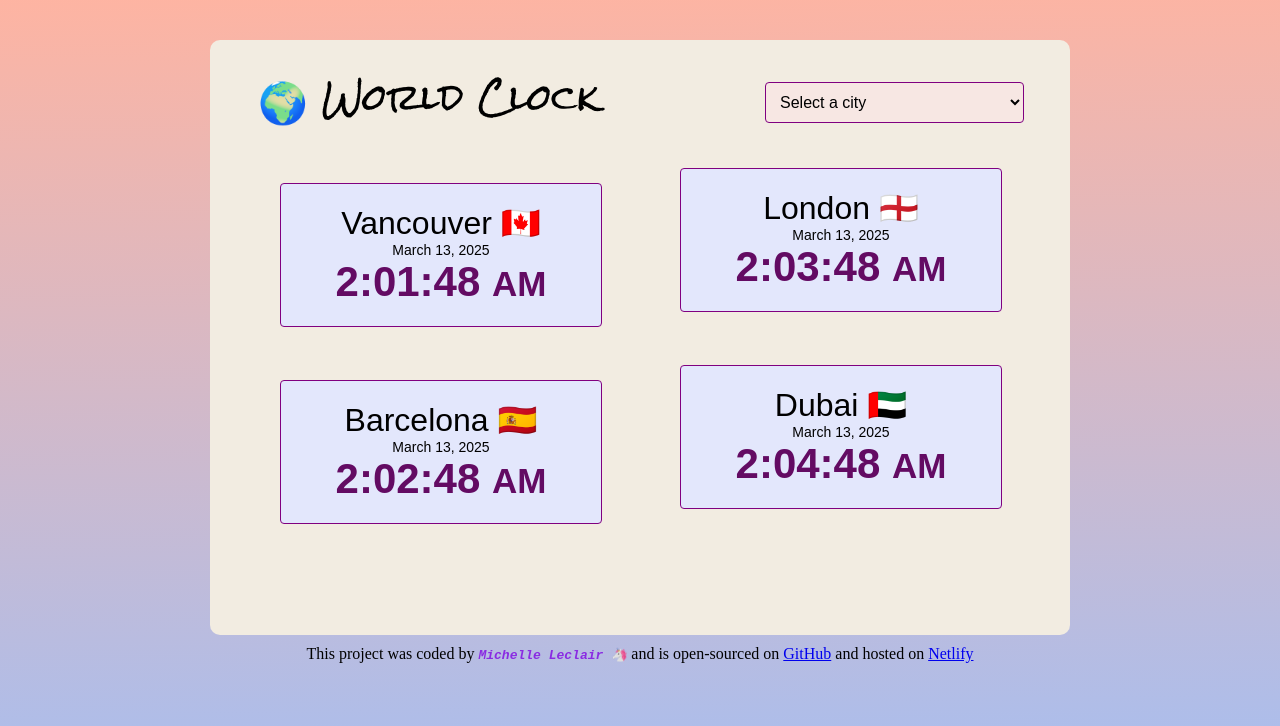
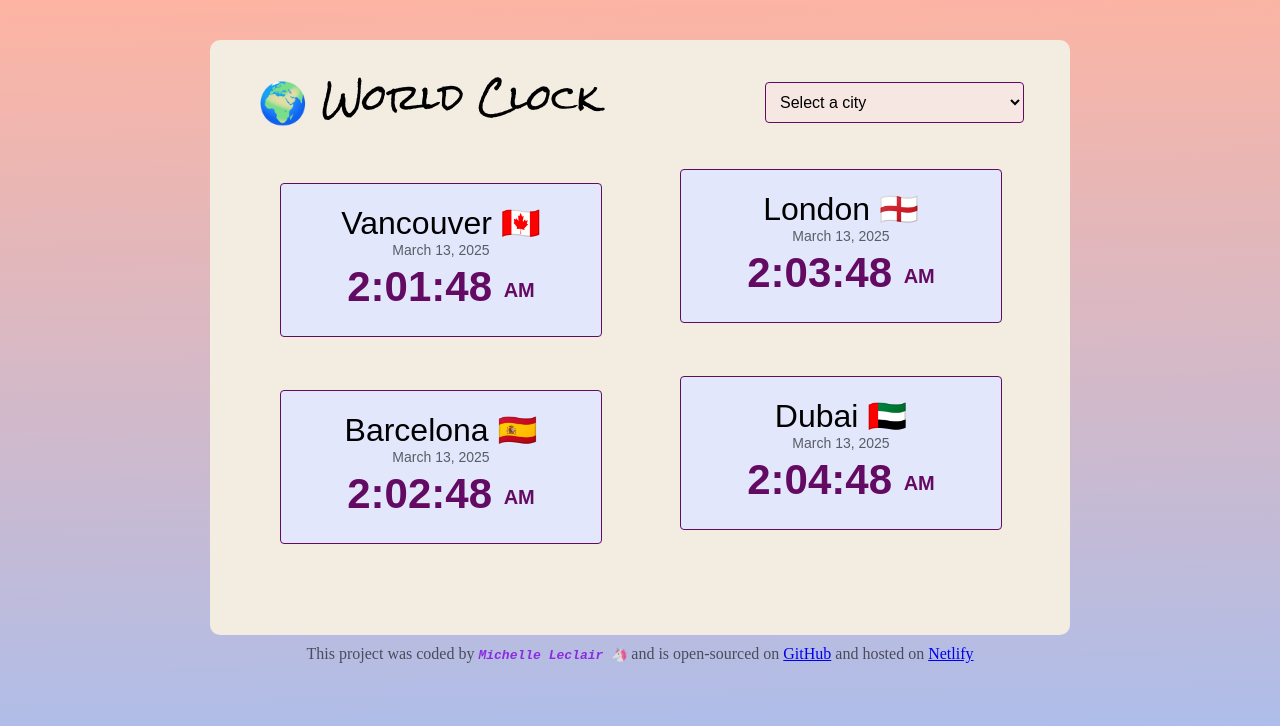
Before and after one commit to techgal14/scpao-week2-final-project, a plain HTML site: page index.html in a window 1280 px wide. Drawn offline with nearby package versions, Linux system fonts and the light colour scheme; a web font is replaced by a local one.

Commit message:
update CSS

```diff
--- a/src/style.css
+++ b/src/style.css
@@ -17,7 +17,7 @@ h1 {
 
 select {
   background-color: #f7e7e3;
-  border-color: purple;
+  border-color: #630b63;
   border-radius: 4px;
   display: flex;
   font-size: 16px;
@@ -29,7 +29,7 @@ select {
 }
 
 footer {
-  color: black;
+  color: rgba(0, 0, 0, 0.6);
   font-size: 16px;
   padding-top: 20px;
   text-align: center;
@@ -70,7 +70,7 @@ footer {
 
 .city-container-one {
   background-color: #e3e7fc;
-  border: 1px solid purple;
+  border: 1px solid #630b63;
   border-radius: 4px;
   max-width: 40%;
   padding: 20px 0;
@@ -82,7 +82,7 @@ footer {
 
 .city-container-two {
   background-color: #e3e7fc;
-  border: 1px solid purple;
+  border: 1px solid #630b63;
   border-radius: 4px;
   max-width: 40%;
   padding: 20px 0;
@@ -94,25 +94,25 @@ footer {
 
 .city-container-three {
   background-color: #e3e7fc;
-  border: 1px solid purple;
+  border: 1px solid #630b63;
   border-radius: 4px;
   max-width: 40%;
   padding: 20px 0;
   position: relative;
   right: -440px;
-  bottom: 373px;
+  bottom: 392px;
   text-align: center;
 }
 
 .city-container-four {
   background-color: #e3e7fc;
-  border: 1px solid purple;
+  border: 1px solid #630b63;
   border-radius: 4px;
   max-width: 40%;
   padding: 20px 0;
   position: relative;
   right: -440px;
-  bottom: 320px;
+  bottom: 339px;
   text-align: center;
 }
 
@@ -124,12 +124,20 @@ footer {
 .date {
   font-size: 14px;
   font-weight: 400;
+  opacity: 0.6;
 }
 
 .time {
   color: #630b63;
   font-size: 42px;
   font-weight: 700;
+  padding: 5px;
+}
+
+.time small {
+  font-size: 20px;
+  line-height: 36px;
+  vertical-align: middle;
 }
 
 .coder {
```
